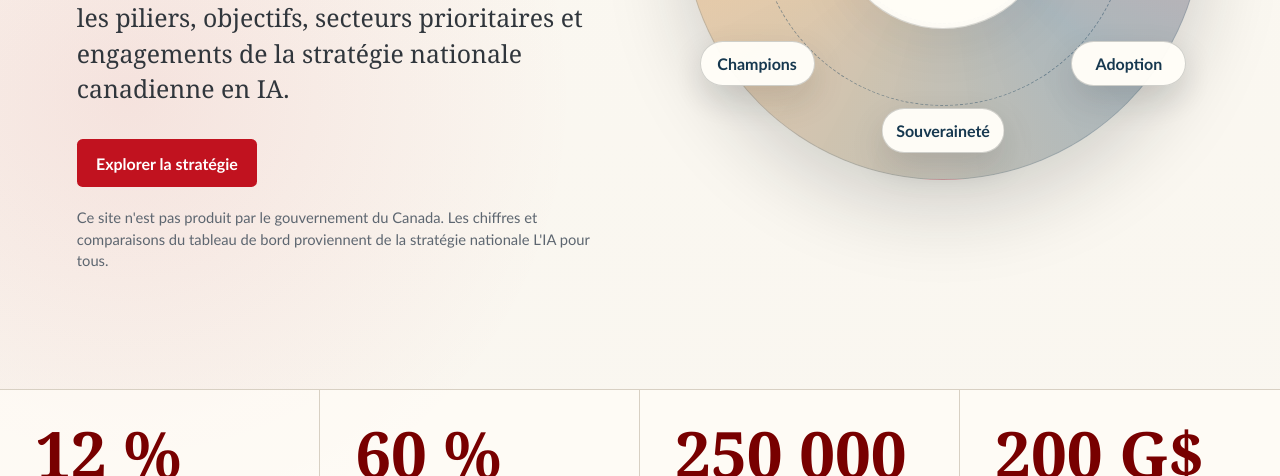
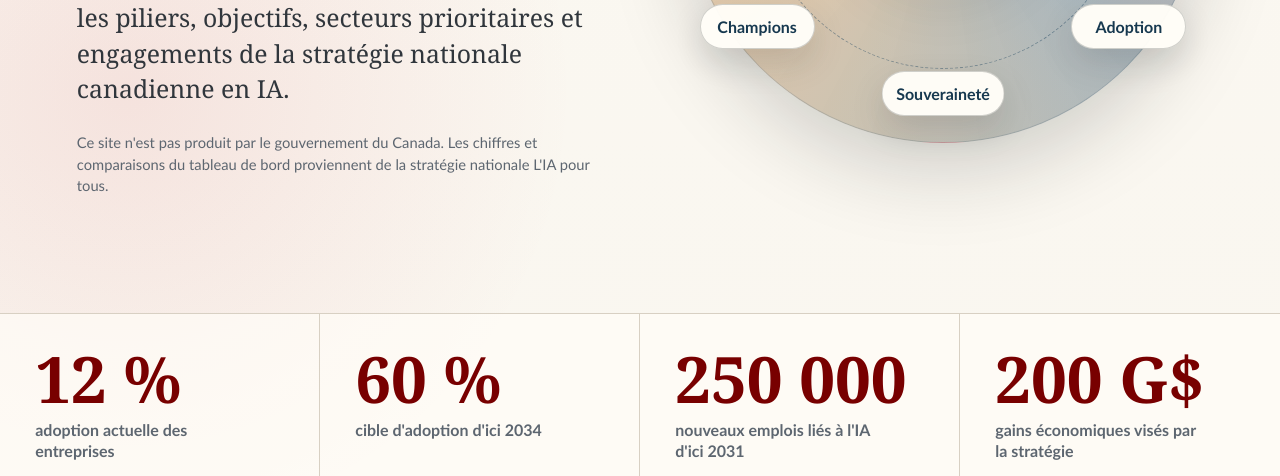
Before and after one commit to ulrich-e-r-djidonou/AI-CA, a website: page index.html in a window 1280 px wide. Shown: the part 624-1100 px from the top of the page. Drawn offline with Linux system fonts and the light colour scheme.

Commit message:
fix: retire le bouton hero Explorer la strategie
- Bouton primaire retire (non pertinent) : la navigation du haut couvre deja l'acces aux sections
- Bloc hero-actions supprime (devenu vide), libelles heroPrimary FR et EN nettoyes

Co-Authored-By: Claude Opus 4.8 <noreply@anthropic.com>

```diff
--- a/app.js
+++ b/app.js
@@ -29,7 +29,6 @@ const content = {
     heroTitle: "L'IA pour tous, en guide interactif.",
     heroLead:
       "Un guide interactif bilingue pour parcourir les piliers, objectifs, secteurs prioritaires et engagements de la stratégie nationale canadienne en IA.",
-    heroPrimary: "Explorer la stratégie",
     disclaimer:
       "Ce site n'est pas produit par le gouvernement du Canada. Les chiffres et comparaisons du tableau de bord proviennent de la stratégie nationale L'IA pour tous.",
     wheelAria: "Schéma des axes de la stratégie",
@@ -275,7 +274,6 @@ const content = {
     heroTitle: "AI for All, as an interactive guide.",
     heroLead:
       "A bilingual interactive guide to the pillars, targets, priority sectors and commitments in Canada's national AI strategy.",
-    heroPrimary: "Explore the strategy",
     disclaimer:
       "This site is not produced by the Government of Canada. The figures and comparisons in the dashboard come from the national strategy AI for All.",
     wheelAria: "Diagram of the strategy axes",
--- a/index.html
+++ b/index.html
@@ -202,9 +202,6 @@
           <p class="hero-lead" data-i18n="heroLead">
             Un guide interactif bilingue pour parcourir les piliers, objectifs, secteurs prioritaires et engagements de la stratégie nationale canadienne en IA.
           </p>
-          <div class="hero-actions">
-            <a class="button primary" href="#piliers" data-i18n="heroPrimary">Explorer la stratégie</a>
-          </div>
           <p class="disclaimer" data-i18n="disclaimer">
             Ce site n'est pas produit par le gouvernement du Canada. Les chiffres et comparaisons du tableau de bord proviennent de la stratégie nationale L'IA pour tous.
           </p>
```
Also changed, not shown: docs/validation/finalize-fr.png.
